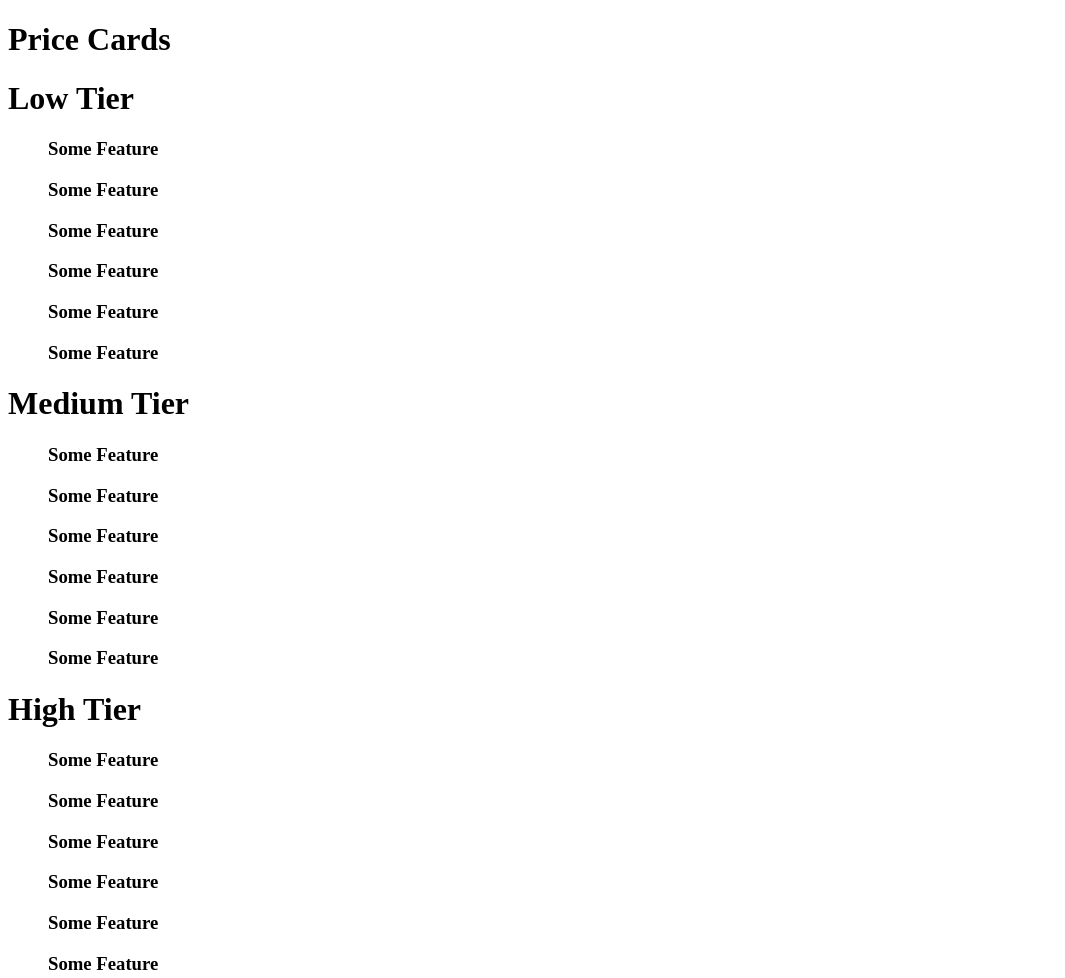
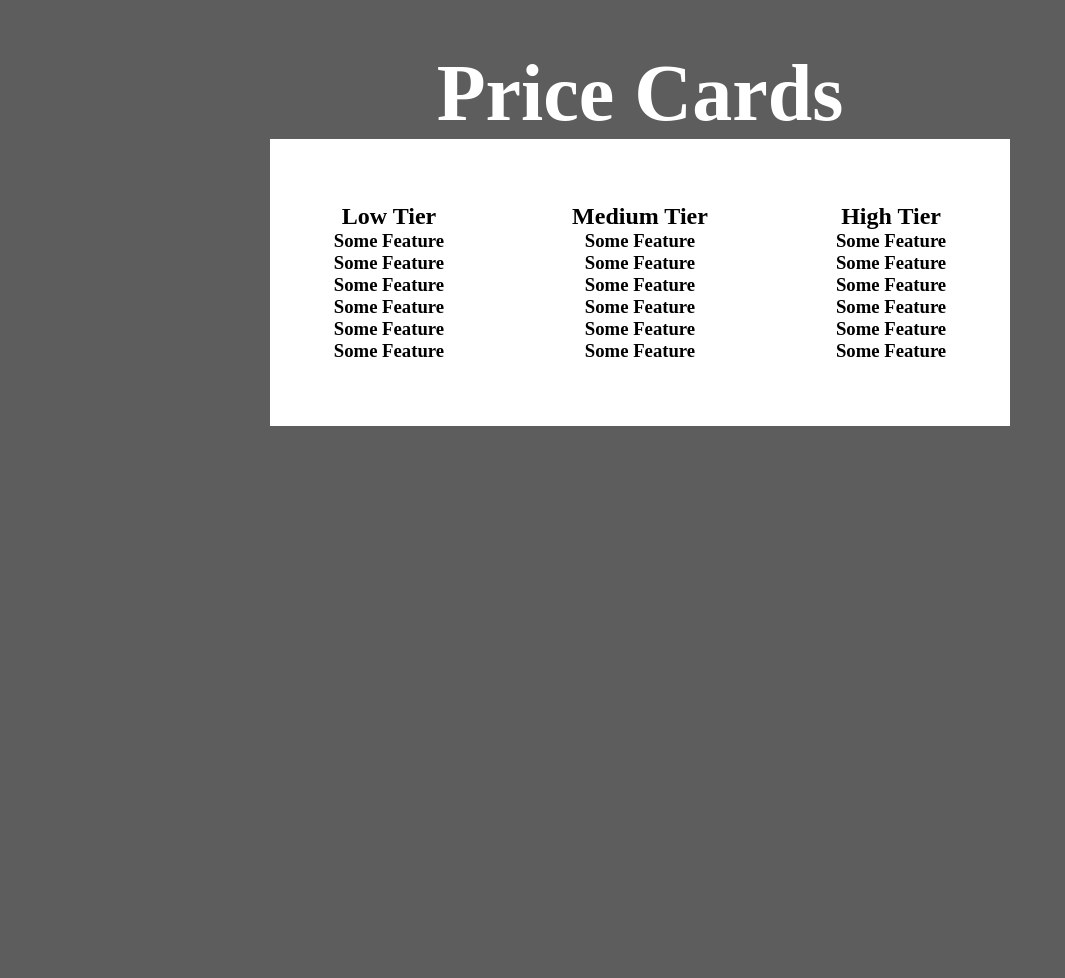
Before and after one commit to junioresc/price-cards, a plain HTML site: page index.html in a window 1280 px wide. Shown: the whole page, without its empty margins (0-1065 px from the left). After the commit the page ends 800 px from the top, so only its background shows below. Drawn offline with Linux system fonts and the light colour scheme.

Commit message:
added basic styling and used more semantic html

```diff
--- a/index.css
+++ b/index.css
@@ -0,0 +1,28 @@
+* {
+    margin: 0;
+    padding: 0;
+    box-sizing: border-box;
+    font-family: Montserrat;
+}
+
+body {
+    background-color: #5D5D5D;
+}
+
+#title {
+    text-align: center;
+    padding-top: 3rem;
+    font-size: 60pt;
+    color: #FFF
+}
+
+main {
+    display: flex;
+    text-align: center;
+    justify-content: center;
+}
+
+.card {
+    background-color: #FFF;
+    padding: 4rem;
+}
--- a/index.html
+++ b/index.html
@@ -8,8 +8,9 @@
     <title>Price Cards</title>
 </head>
 <body>
-    <h1>Price Cards</h1>
-    <div>
+    <h1 id="title">Price Cards</h1>
+    <main>
+        <section class="card">
             <h1>Low Tier</h1>
             <ul>
                 <h3>Some Feature</h3>
@@ -19,8 +20,8 @@
                 <h3>Some Feature</h3>
                 <h3>Some Feature</h3>
             </ul>
-    </div>
-    <div>
+        </section>
+        <section class="card">
             <h1>Medium Tier</h1>
             <ul>
                 <h3>Some Feature</h3>
@@ -30,8 +31,8 @@
                 <h3>Some Feature</h3>
                 <h3>Some Feature</h3>
             </ul>
-    </div>
-    <div>
+        </section>
+        <section class="card">
             <h1>High Tier</h1>
             <ul>
                 <h3>Some Feature</h3>
@@ -41,6 +42,7 @@
                 <h3>Some Feature</h3>
                 <h3>Some Feature</h3>
             </ul>
-    </div>
+        </section>
+    </main>
 </body>
 </html>
```
Also changed, not shown: 1 other file. Lines whose indentation alone changed are shown as unchanged.
